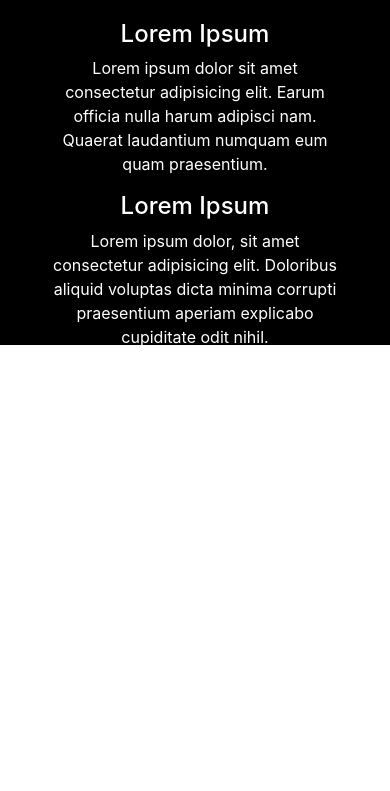
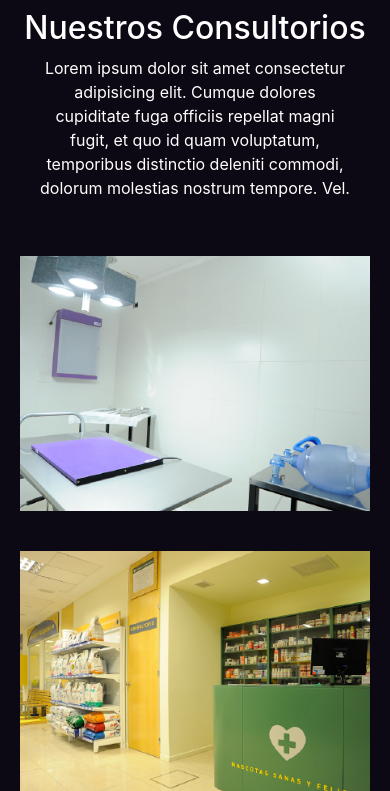
Before and after one commit to plaga2001/LaPatita, a plain HTML site: page pages/nosotros.html in a window 390 px wide. Shown: the part 865-1656 px from the top of the page. Before the commit the page ends 1214 px from the top, so only its background shows below. Drawn offline with nearby package versions, Linux system fonts and the light colour scheme.

Commit message:
Nosotros-"Terminada"

```diff
--- a/css/css.css
+++ b/css/css.css
@@ -311,30 +311,100 @@
 *                                                                    *
 *********************************************************************/
 
-#main--nosotros{
+/*Nosotros*/
 
+@keyframes anima-img1-ns {
+    0%{
+        transform: rotate(0deg);
+    }
+
+    25%{
+        transform: rotate(1deg);
+    }
+
+    50%{
+        transform: rotate(0deg);
+    }
+
+    75%{
+        transform: rotate(-1deg);
+    }
+
+    100%{
+        transform: rotate(0deg);
+    }
 }
 
+#main--nosotros{
+    color: #20123A;
+    overflow: hidden;
+    display: grid;
+    grid-template-areas:
+    "img1-ns text-ns text-ns img2-ns"
+    "consul consul consul consul"
+    ;
+    grid-template-columns: repeat(4, 1fr);
+    grid-template-rows: 300px 500px;
+}
 
+.nosotros__img1{
+    grid-area: img1-ns;
+    display: flex;
+    align-items: center;
+}
 
+.nosotros__img2{
+    grid-area: img2-ns;
+    display: flex;
+    align-items: center;
+}
 
+.nosotros__text{
+    grid-area: text-ns;
+    display: flex;
+    align-items: center;
+    text-align: center;
+    margin: auto 15%;
+    flex-direction: column;
+}
 
+.nosotros__text__p{
+    font-size: 1.1em;
+}
 
+.image--size{
+    max-width: 100%;
+    min-width: 250px;
+    height: 200px;
+}
 
+.image1--anima{
+    border-radius: 0 20px 20px 0 ;
+    animation: anima-img1-ns 1s infinite linear;
+}
 
+.image2--anima{
+    border-radius: 20px 0 0 20px ;
+    animation: anima-img1-ns 1s infinite linear;
+}
 
+/*Consultorios*/
 
+.consultorios{
+    grid-area: consul;
+    color: white;
+    text-align: center;
+    background-color: #0d0914;
+    padding: 20px 0;
+}
 
+.consultorios__text{
+    margin: 0 10%;
+}
 
-
-
-
-
-
-
-
-
-
+.consultorios__images{
+    height: 60%;
+}
 
 /*Querys*/
 
@@ -373,6 +443,31 @@
         grid-template-rows: 3fr;
         column-gap: 5%;
         color: white;
+    }
+
+    /*Nosotros*/
+
+    #main--nosotros{
+        color: #20123A;
+        overflow: hidden;
+        display: grid;
+        grid-template-areas:
+        "img1-ns . . ."
+        "text-ns text-ns text-ns text-ns"
+        ". . . img2-ns"
+        "consul consul consul consul"
+        ;
+        grid-template-columns: repeat(4, 1fr);
+        grid-template-rows: auto 150px auto 500px;
+        row-gap: 20px;
+    }
+
+    .nosotros__text{
+        text-align: center;
+    }
+
+    .consultorios__images{
+        display: flex;
     }
 }
 
@@ -413,6 +508,32 @@
         grid-template-rows: 100px 100px 100px;
         row-gap: 5%;
         color: white;
+    }
+
+    /*Nosotros*/
+    #main--nosotros{
+        color: #20123A;
+        overflow: hidden;
+        display: grid;
+        grid-template-areas:
+        "img1-ns img1-ns . ."
+        "text-ns text-ns text-ns text-ns"
+        ". . img2-ns img2-ns"
+        "consul consul consul consul"
+        ;
+        grid-template-columns: repeat(4, 1fr);
+        grid-template-rows: auto 200px auto auto;
+        row-gap: 20px;
+    }
+
+    .consultorios__images{
+        display: flex;
+        justify-content: center;
+        flex-wrap: wrap;
+    }
+
+    .consultorios__images__img{
+        width: 50%;
     }
 }
 
@@ -477,7 +598,7 @@
         "text1"
         "text2";
         grid-template-columns: 1fr;
-        grid-template-rows: 150px 150px 150px;
+        grid-template-rows: repeat(3, auto);
         row-gap: 5%;
         color: white;
         text-align: center;
@@ -485,6 +606,41 @@
 
     .footer__text__p{
         font-size: 0.8em;
+
     }
 
+    /*Nosotros*/
+    #main--nosotros{
+        color: #20123A;
+        overflow: hidden;
+        display: grid;
+        grid-template-areas:
+        "img1-ns"
+        "text-ns"
+        "img2-ns"
+        "consul"
+        ;
+        grid-template-columns: 1fr;
+        grid-template-rows: repeat(4, auto);
+        row-gap: 20px;
+    }
+
+    .consultorios__images{
+        padding: 20px;
+        display: flex;
+        justify-content: center;
+        flex-wrap: wrap;
+    }
+
+    .consultorios__images__img{
+        width: 100%;
+        height: auto;
+        margin: 20px;
+    }
+
+    .image--size{
+        width: 100%;
+        border-radius: 0;
+        animation-play-state: paused;
+    }
 }
--- a/pages/nosotros.html
+++ b/pages/nosotros.html
@@ -37,23 +37,33 @@
     </nav>
     <main id="main--nosotros">
         <div class="nosotros__img1">
-            <img src="../images/cat-1--nosotros.png" class="image">
+            <img src="../images/cat-1--nosotros.png" class="image image--size image1--anima">
         </div>
         <div class="nosotros__text">
-            <p>
+            <h2>¿QUIENES SOMOS?</h2>
+            <p class="nosotros__text__p">
                 Lorem ipsum dolor sit amet consectetur adipisicing elit. Cum accusantium, quasi recusandae mollitia impedit voluptatum consequuntur doloremque, dolorum temporibus alias minus id iste? Cumque deleniti praesentium quae maiores harum! Vel.
             </p>
         </div>
-        <div class="nosotros__img2">
-            <img src="../images/puppy-1--nosotros.jpg" class="image">
+        <div class="nosotros__img2 nosotros__img--size">
+            <img src="../images/puppy-1--nosotros.jpg" class="image image--size image2--anima">
         </div>
-
+        <section class="consultorios">
+            <div class="consultorios__title">
+                <h2 class="consultorios__title__h2">Nuestros Consultorios</h2>
+            </div>
+            <div class="consultorios__text">
+                <p class="consultorios__text__p">
+                    Lorem ipsum dolor sit amet consectetur adipisicing elit. Cumque dolores cupiditate fuga officiis repellat magni fugit, et quo id quam voluptatum, temporibus distinctio deleniti commodi, dolorum molestias nostrum tempore. Vel.
+                </p>
+            </div>
+            <div class="consultorios__images">
+                <img src="../images/foto-r1.jpg" class="image consultorios__images__img">
+                <img src="../images/foto-r2.jpg" class="image consultorios__images__img">
+            </div>
+        </section>
 
     </main>
-
-
-
-
     <footer class="container-fluid p-5 mt-5 all-white" style="background-color: black;">
         <div class="footer-wrap">
             <div class="redes">
```
